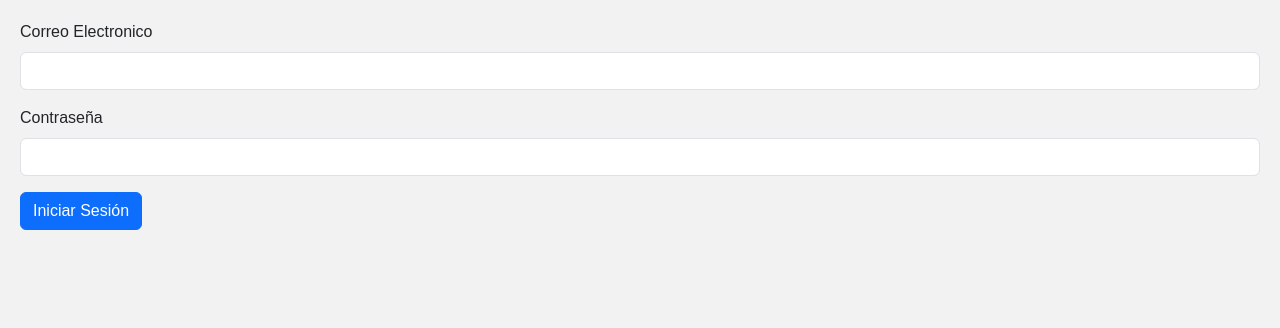
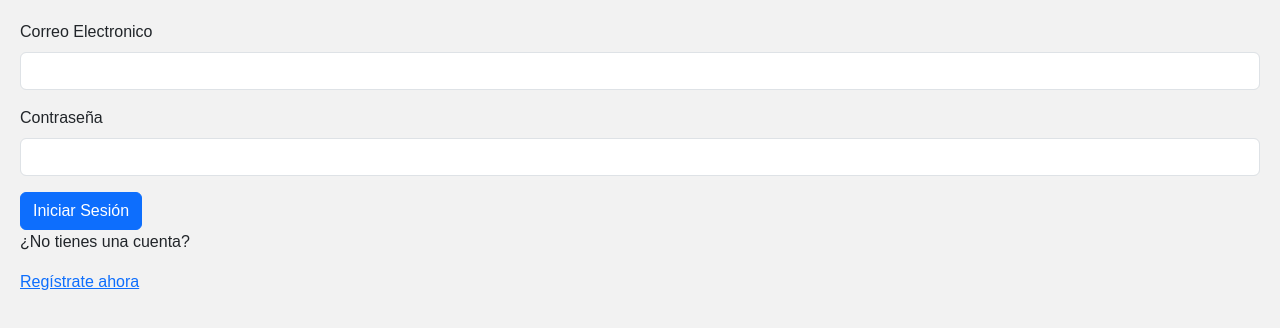
Before and after one commit to mikerb95/talento_tech_proyecto_final, a website: page public/index.html in a window 1280 px wide. Drawn offline with nearby package versions, Linux system fonts and the light colour scheme; files that its build step writes are made by us from their sources.

Commit message:
se termina el index.html

```diff
--- a/public/index.html
+++ b/public/index.html
@@ -11,20 +11,28 @@
     <link href="https://cdn.jsdelivr.net/npm/bootstrap@5.3.3/dist/css/bootstrap.min.css" rel="stylesheet" integrity="sha384-QWTKZyjpPEjISv5WaRU9OFeRpok6YctnYmDr5pNlyT2bRjXh0JMhjY6hW+ALEwIH" crossorigin="anonymous">
     <script src="https://cdn.jsdelivr.net/npm/bootstrap@5.3.3/dist/js/bootstrap.bundle.min.js" integrity="sha384-YvpcrYf0tY3lHB60NNkmXc5s9fDVZLESaAA55NDzOxhy9GkcIdslK1eN7N6jIeHz" crossorigin="anonymous"></script>
     <!-- css -->
-    <link rel="stylesheet" href="index.css">
+    <link rel="stylesheet" href="css/index.css">
 </head>
 <body>
     <div class="inicio">
         <form>
+            <!-- seccion de correo -->
             <div class="mb-3">
                 <label for="email" class="form-label">Correo Electronico</label>
                 <input type="email" class="form-control" id="email" required>
             </div>
+            <!-- seccion de contraseña -->
             <div class="mb-3">
                 <label for="contraseña" class="form-label">Contraseña</label>
                 <input type="password" class="form-control" id="contraseña">
             </div>
+            <!-- boton -->
             <button type="submit" class="btn btn-primary">Iniciar Sesión</button>
+            <!-- enlace para registarse  -->
+            <div class="registro">
+                <p>¿No tienes una cuenta?</p>
+                <a href="registrar.html" class="registrar">Regístrate ahora</a>
+            </div>
         </form>
     </div>
 </body>
```
